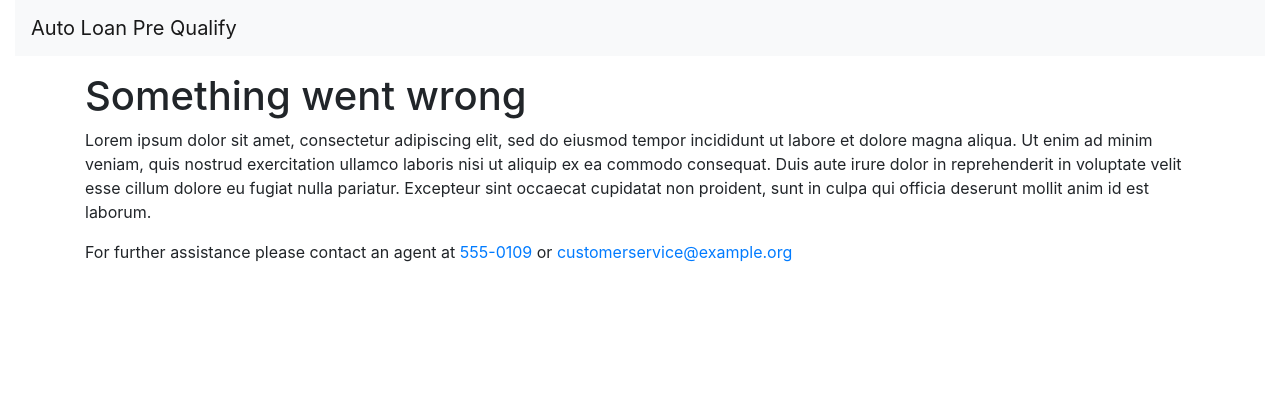
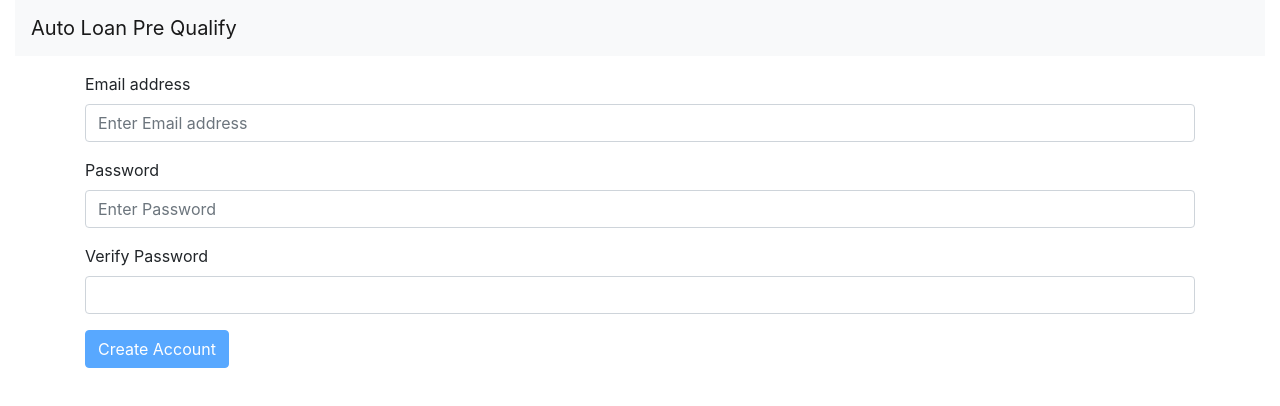
Before and after one commit to monkeyFeathers/Typescript-react-example, a React (Create React App) app: page / in a window 1280 px wide. Shown: the top 406 px of the page. Built offline with nearby package versions, Linux system fonts and the light colour scheme.

Commit message:
Created 'CreateAccountPage' and tests

```diff
--- a/src/App.tsx
+++ b/src/App.tsx
@@ -3,19 +3,32 @@ import Container from 'react-bootstrap/Container';
 import Navbar from 'react-bootstrap/Navbar';
 import { LandingPage } from './components/LandingPage';
 import { DisqaulifiedPage } from './components/DisqualifiedPage';
+import { CreateAccountPage } from './components/CreateAccountPage';
 
 function App() {
     const disqualificationMessage = `
 Lorem ipsum dolor sit amet, consectetur adipiscing elit, sed do eiusmod tempor incididunt ut labore et dolore magna aliqua. Ut enim ad minim veniam, quis nostrud exercitation ullamco laboris nisi ut aliquip ex ea commodo consequat. Duis aute irure dolor in reprehenderit in voluptate velit esse cillum dolore eu fugiat nulla pariatur. Excepteur sint occaecat cupidatat non proident, sunt in culpa qui officia deserunt mollit anim id est laborum.
 `
+    const createAccountHandler = (value: any) => console.log(value);
+    const getComponent = (page: string) => {
+        switch(page) {
+            case 'dp':
+                return <DisqaulifiedPage message={disqualificationMessage} />;
+            case 'ca':
+                return <CreateAccountPage createAccountHandler={createAccountHandler} />;
+            case 'lp':
+            default:
+                return <LandingPage />;
+            }
+    };
+
     return (
         <Container fluid>
             <Navbar bg="light">
                 <Navbar.Brand href="#home">Auto Loan Pre Qualify</Navbar.Brand>
             </Navbar>
             <Container className="mt-3">
-                {/*<LandingPage />*/}
-                <DisqaulifiedPage message={disqualificationMessage}/>
+                { getComponent('ca') }
             </Container>
         </Container>
     );
--- /dev/null
+++ b/src/components/CreateAccountPage.tsx
@@ -0,0 +1,57 @@
+import React, { useEffect, useState } from 'react';
+import Form from 'react-bootstrap/Form';
+import Button from 'react-bootstrap/Button';
+import { ValidatedFormField, InputState, validators, toInputState, isInvalid, isEmpty  } from './ValidatedFormField';
+
+const { required, minLength, includesChars, isEmail } = validators;
+
+type CreateAccountHandler = (data: any) => void;
+
+type CreateAccountProps  = {
+    createAccountHandler: CreateAccountHandler
+}
+
+export const CreateAccountPage: React.FC<CreateAccountProps> = ({createAccountHandler}) => {
+    const [userName, updateUserName] = useState<InputState>(toInputState('Email address', [required, isEmail]));
+    const [password, updatePassword] = useState<InputState>(toInputState('Password', [required, minLength(8), includesChars('[0-9!@#$%&*]', 'must include number or !@#$%&*')]));
+    const [verifyPassword, updateVerifyPassword] = useState<{value: string, touched: boolean}>({value: '', touched: false});
+
+    const onSubmitHandler = (event: React.FormEvent): void => {
+        event.preventDefault();
+        createAccountHandler({ email: userName.value, password: password.value });
+    }
+
+    return (
+        <Form onSubmit={ onSubmitHandler } id="create_account_form">
+            <ValidatedFormField inputState={userName} updateFn={updateUserName} type="email" />
+            <ValidatedFormField inputState={password} updateFn={updatePassword} type="password" />
+            <Form.Group controlId="verify_password">
+                <Form.Label>Verify Password</Form.Label>
+                <Form.Control
+                    type="password"
+                    value={verifyPassword.value}
+                    aria-describedby="verfiy_password-feedback"
+                    isInvalid={verifyPassword.touched && verifyPassword.value !== password.value}
+                    onChange={({target: {value}}) => updateVerifyPassword({...verifyPassword, value})}
+                    onBlur={() => updateVerifyPassword({...verifyPassword, touched: true})}
+                />
+                {
+                    verifyPassword.touched && verifyPassword.value !== password.value
+                        ? <Form.Text className="text-danger" role="alert" id="verify_password-feedback">Does not match password</Form.Text>
+                        : ""
+                }
+            </Form.Group>
+            <Button
+                id="create_account"
+                variant="primary"
+                disabled={ [userName, password].some((inputState) => isInvalid(inputState))
+                        || [userName, password].some((inputState) => isEmpty(inputState))
+                        || password.value !== verifyPassword.value
+                         }
+                type="submit"
+            >
+                Create Account
+            </Button>
+        </Form>
+    );
+}
--- a/src/components/QualificationForm.tsx
+++ b/src/components/QualificationForm.tsx
@@ -1,4 +1,4 @@
-import React, { useState } from 'react';
+import React, { useState, FormEvent } from 'react';
 import Button from 'react-bootstrap/Button';
 import Form from 'react-bootstrap/Form';
 import { ValidatedFormField, InputState, validators, toInputState, isInvalid, isEmpty  } from './ValidatedFormField';
@@ -34,7 +34,7 @@ export const QualificationForm: React.FC<QualificationFormProps> = ({submitHandl
         { inputState: yearlyIncome, updateFn: updateYearlyIncome }
     ];
 
-    const onSubmitHandler = (event: any): void => {
+    const onSubmitHandler = (event: React.FormEvent): void => {
         event.preventDefault()
         submitHandler({
             purchasePrice: parseFloat(purchasePrice.value),
--- a/src/components/ValidatedFormField.tsx
+++ b/src/components/ValidatedFormField.tsx
@@ -3,7 +3,7 @@ import Form from 'react-bootstrap/Form';
 
 type InputValue = string;
 
-export interface InputState {
+export type InputState = {
     label: string;
     value: InputValue;
     touched: boolean;
@@ -22,20 +22,38 @@ const isFloat: Validator = (label, value) => {
     const message = `${label} value must be a number`;
     return isNaN(parseFloat(value)) || !value.match(/^[0-9,.]+$/) ? message : '';
 };
-export const validators = { required, isFloat };
+
+const isEmail: Validator = (label, value) => {
+    const message = `${label} must be a valid email address`;
+    return RegExp(/^[A-Z0-9._%+-]+@[A-Z0-9.-]+\.[A-Z]{2,}$/i).test(value) ? '' : message;
+}
+
+const minLength: (v: number) => Validator = (length) => (label, value) => {
+    const message = `${label} must be at least ${length} characters in length`;
+    return value.length === length ? '' : message;
+}
+
+const includesChars: (v: string, m?: string) => Validator = (character, msg) => (label, value) => {
+    const message = msg ? msg : `${label} must inlcude ${character}`;
+    return RegExp(character).test(value) ? '' : message;
+}
+
+export const validators = { required, isFloat, isEmail, minLength, includesChars };
 
 type InputStatePredicate = (state: InputState) => boolean
 export const isInvalid: InputStatePredicate = (inputState) => inputState.touched && inputState.errors.length !== 0;
 export const isEmpty: InputStatePredicate = (inputState) => inputState.value.length === 0;
 
-export interface FieldProps {
+export type FieldProps = {
     inputState: InputState;
     updateFn: React.Dispatch<React.SetStateAction<InputState>>;
+    type?: string;
 }
 
-export const ValidatedFormField: React.FC<FieldProps> = ({inputState, updateFn}) => {
+export const ValidatedFormField: React.FC<FieldProps> = ({inputState, updateFn, type='text'}) => {
     const [field, updateField] = useState<InputState>(inputState);
     const { errors, touched, value, label } = field;
+    const id = label.toLowerCase().split(" ").join("_");
     const changeHandler = (prevState: InputState, value: InputValue): void => {
         const updatedState = validate({ ...prevState, value });
         updateField(updatedState);
@@ -52,18 +70,19 @@ export const ValidatedFormField: React.FC<FieldProps> = ({inputState, updateFn})
     }
 
     return (
-        <Form.Group controlId={label.toLowerCase().split(" ").join("_")}>
+        <Form.Group controlId={id}>
             <Form.Label>{label}</Form.Label>
             <Form.Control
-                type="string"
+                type={type}
                 value={value}
+                aria-describedby={`${id}-feedback`}
                 isInvalid={touched && !!errors.length}
                 onChange={({target: {value}}) => changeHandler(field, value)}
                 onFocus={() => touch(field)}
                 onBlur={() => touch(field)}
                 placeholder={`Enter ${label}`}
             />
-            <Form.Text className="error-messages text-danger">{errors.join("; ")}</Form.Text>
+            <Form.Text className="text-danger" role="alert" id={`${id}-feedback`}>{errors.join("; ")}</Form.Text>
         </Form.Group>
     );
 }
```
Also changed, not shown: 2 other files (tests, documents, lock files or other folders).
